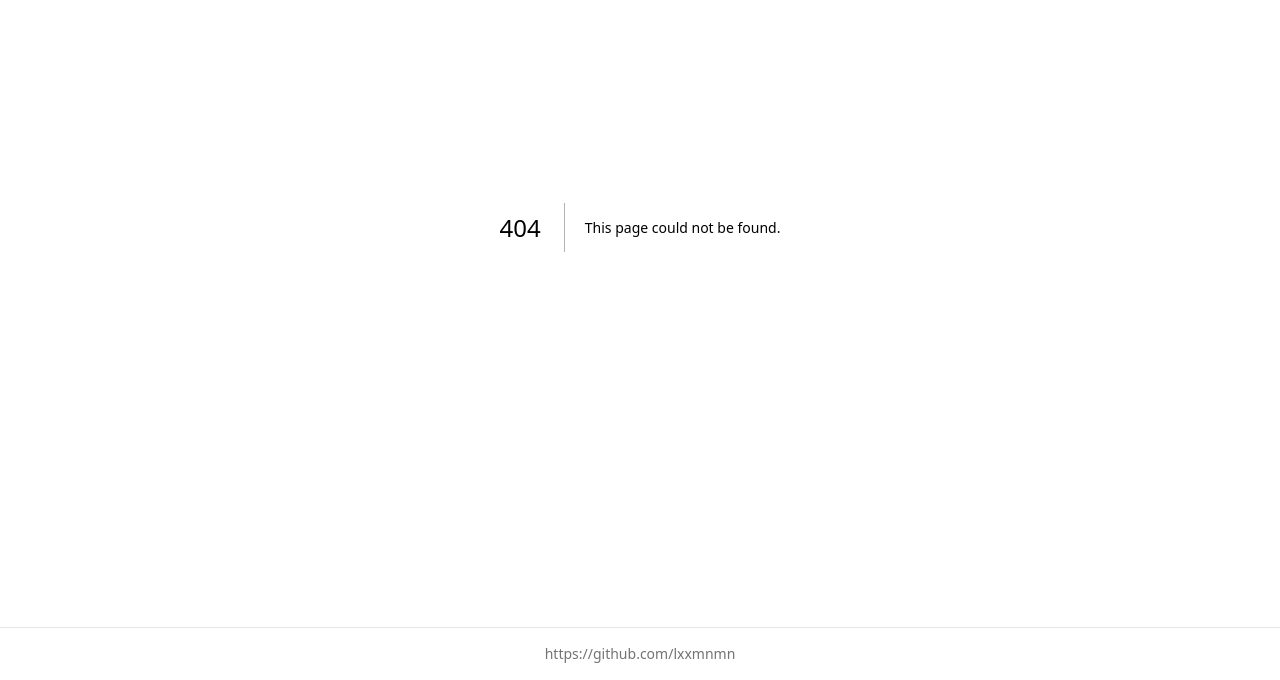
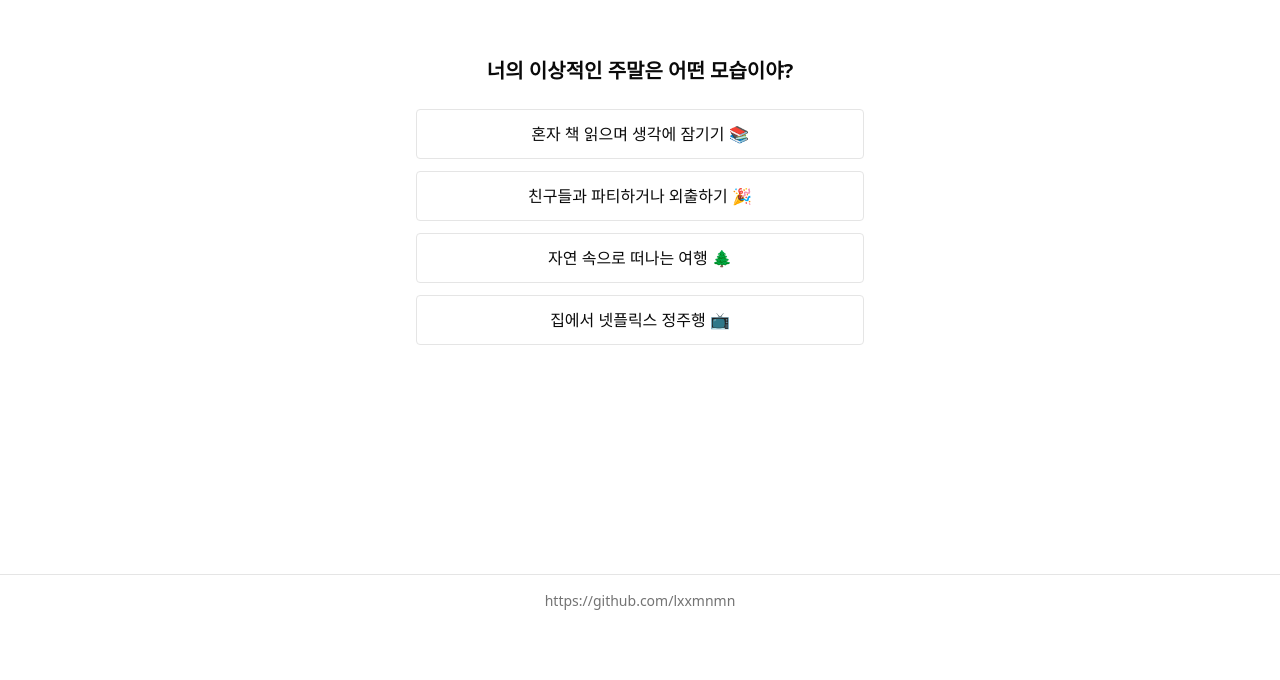
Before and after one commit to lxxmnmn/mojimoji, a Next.js app: page /question in a window 1280 px wide. Before the commit this address had no page. Shown: the part 173-853 px from the top of the page. After the commit the page ends 800 px from the top, so only its background shows below. Built offline with nearby package versions, Linux system fonts and the light colour scheme.

Commit message:
feat: 질문 페이지 구현

```diff
--- /dev/null
+++ b/src/app/question/page.tsx
@@ -0,0 +1,188 @@
+'use client';
+
+import { useState } from 'react';
+
+interface Question {
+  id: string;
+  question: string;
+  options: { label: string; value: string; emoji: string }[];
+}
+
+const questions: Question[] = [
+  {
+    id: 'q1',
+    question: '너의 이상적인 주말은 어떤 모습이야?',
+    options: [
+      {
+        label: '혼자 책 읽으며 생각에 잠기기',
+        value: 'Reading alone and getting lost in thought',
+        emoji: '📚',
+      },
+      {
+        label: '친구들과 파티하거나 외출하기',
+        value: 'Partying or going out with friends',
+        emoji: '🎉',
+      },
+      {
+        label: '자연 속으로 떠나는 여행',
+        value: 'Taking a trip into nature',
+        emoji: '🌲',
+      },
+      {
+        label: '집에서 넷플릭스 정주행',
+        value: 'Binge-watching Netflix at home',
+        emoji: '📺',
+      },
+    ],
+  },
+  {
+    id: 'q2',
+    question: '일이 밀렸을 때는 어떻게 대응해?',
+    options: [
+      {
+        label: '우선순위를 정리하고 계획부터 짠다',
+        value: 'Organizing priorities and making a plan first',
+        emoji: '📅',
+      },
+      {
+        label: '포기할 건 포기하고 할 수 있는 것만 한다',
+        value: 'Letting go of what’s unmanageable and focusing on what can be done',
+        emoji: '🧘',
+      },
+      {
+        label: '주변 도움을 요청해 함께 해결한다',
+        value: 'Asking for help and solving problems together',
+        emoji: '🤝',
+      },
+      {
+        label: '손에 잡히는 일부터 빠르게 처리한다',
+        value: 'Quickly tackling whatever’s at hand',
+        emoji: '⚡',
+      },
+    ],
+  },
+  {
+    id: 'q3',
+    question: '어떤 장르의 콘텐츠를 가장 좋아해?',
+    options: [
+      {
+        label: '감성적이고 설레는 로맨스',
+        value: 'Emotional and heart-fluttering romance',
+        emoji: '💓',
+      },
+      {
+        label: '빠르고 자극적인 액션/스릴러',
+        value: 'Fast-paced and intense action/thriller',
+        emoji: '💥',
+      },
+      {
+        label: '재미있는 예능이나 코미디',
+        value: 'Fun variety shows or comedies',
+        emoji: '😂',
+      },
+      {
+        label: '지식이나 정보를 얻는 다큐',
+        value: 'Documentaries for learning and information',
+        emoji: '📖',
+      },
+    ],
+  },
+  {
+    id: 'q4',
+    question: '낯선 상황에서 주로 어떻게 행동해?',
+    options: [
+      {
+        label: '조용히 관찰하며 기다린다',
+        value: 'Observing quietly and waiting',
+        emoji: '👀',
+      },
+      {
+        label: '먼저 말을 걸며 관계를 주도한다',
+        value: 'Initiating conversation and taking the lead in relationships',
+        emoji: '🙌',
+      },
+      {
+        label: '신경 쓰지 않고 나의 길을 간다',
+        value: 'Not caring much and going my own way',
+        emoji: '🌿',
+      },
+      {
+        label: '긴장되지만 천천히 다가간다',
+        value: 'Feeling nervous but slowly approaching',
+        emoji: '🐢',
+      },
+    ],
+  },
+  {
+    id: 'q5',
+    question: '너는 주변 사람들에게 어떤 사람이야?',
+    options: [
+      {
+        label: '차갑지만 때때로 다정한 츤데레',
+        value: 'Cold but occasionally warm',
+        emoji: '🧊',
+      },
+      {
+        label: '상냥하고 사려 깊은 천사',
+        value: 'Kind and considerate',
+        emoji: '🧸',
+      },
+      {
+        label: '활발하고 유쾌한 분위기 메이커',
+        value: 'Lively and cheerful',
+        emoji: '🤹',
+      },
+      {
+        label: '차분하고 논리적인 똑쟁이',
+        value: 'Composed and logical',
+        emoji: '🧠',
+      },
+    ],
+  },
+];
+
+export default function Question() {
+  const [currentIndex, setCurrentIndex] = useState(0);
+  const [answers, setAnswers] = useState<Record<string, string>>({});
+  const [isFinished, setIsFinished] = useState(false);
+
+  const currentQuestion = questions[currentIndex];
+
+  const selectAnswer = (value: string) => {
+    const id = currentQuestion.id;
+    setAnswers((prev) => ({ ...prev, [id]: value }));
+
+    if (currentIndex + 1 < questions.length) {
+      setCurrentIndex(currentIndex + 1);
+    } else {
+      setIsFinished(true);
+    }
+  };
+
+  return (
+    <>
+      <header>
+        <></>
+      </header>
+      <main className="flex flex-col items-center justify-center flex-grow py-20 px-4 text-center">
+        <h2 className="text-xl font-bold mb-6">{currentQuestion.question}</h2>
+        <ul className="space-y-3 w-full max-w-md">
+          {currentQuestion.options.map((option) => {
+            return (
+              <li key={option.value}>
+                <button
+                  type="button"
+                  className="w-full border rounded p-3 hover:bg-muted"
+                  style={{ cursor: 'pointer' }}
+                  onClick={() => selectAnswer(option.value)}
+                >
+                  {option.label} {option.emoji}
+                </button>
+              </li>
+            );
+          })}
+        </ul>
+      </main>
+    </>
+  );
+}
```
